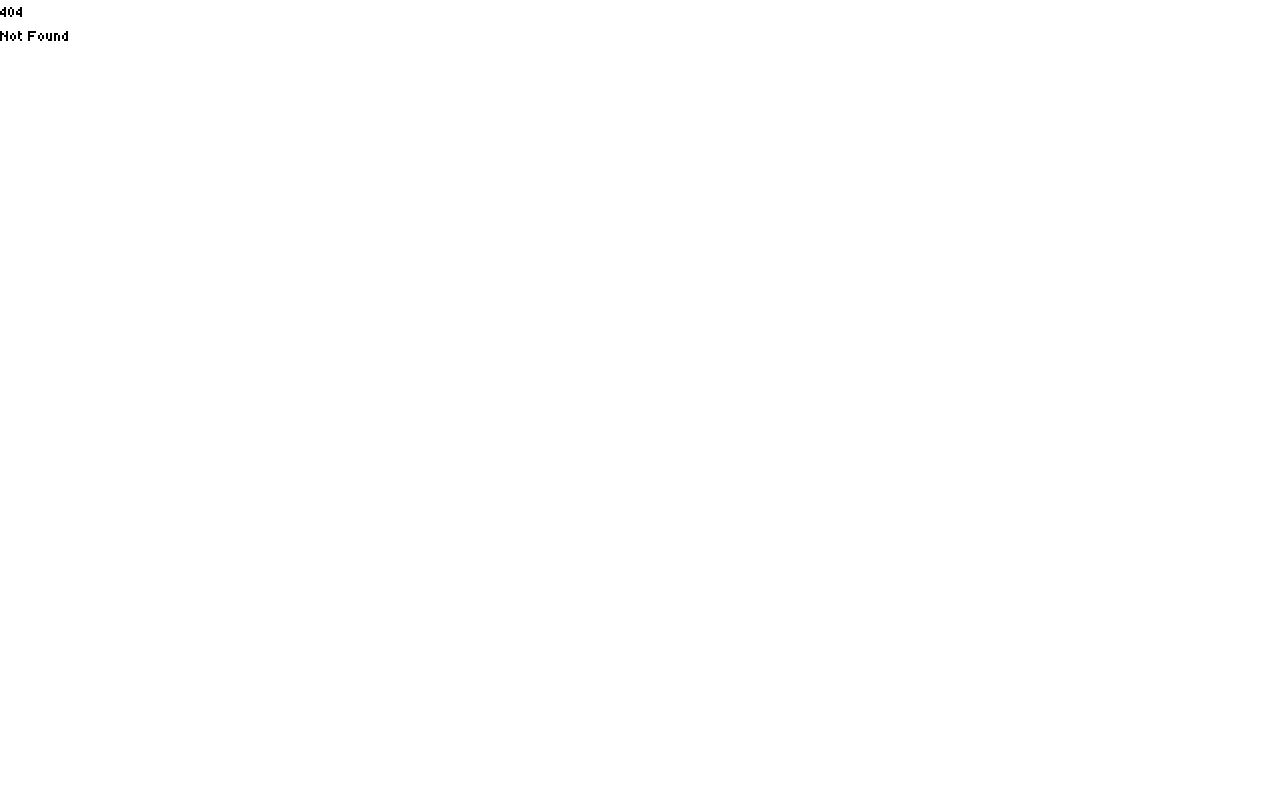
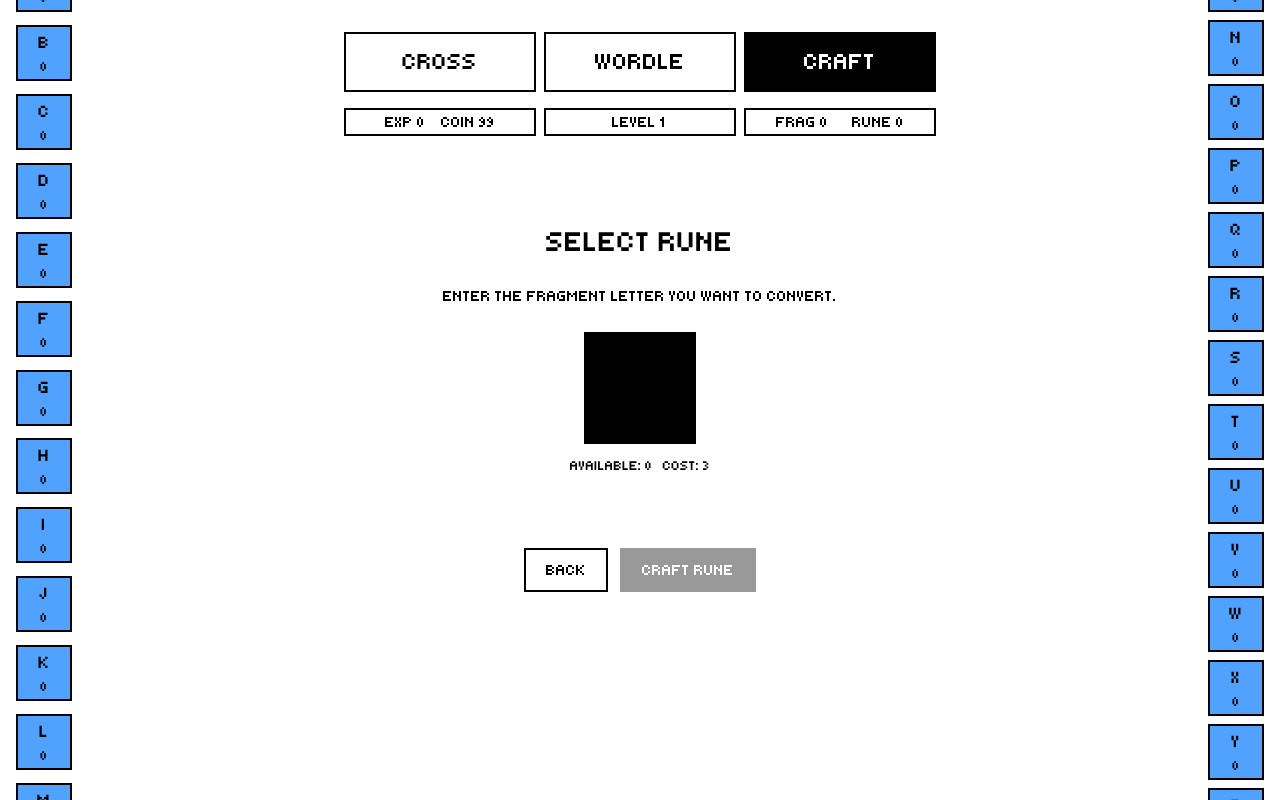
Before and after one commit to crosswordle-fun/svcw_2607, a SvelteKit app: page /game/craft/select in a window 1280 px wide. Before the commit this address had no page. Built offline with nearby package versions, Linux system fonts and the light colour scheme; no server answers; sample sign-in values are in the browser's storage.

Commit message:
feat: better craft view v1

```diff
--- a/src/lib/gameState.svelte.ts
+++ b/src/lib/gameState.svelte.ts
@@ -5,6 +5,12 @@ export interface LevelComplete {
 	word: string;
 	fragment: string;
 	experience: number;
+}
+
+export interface CraftComplete {
+	kind: 'select' | 'random';
+	rune: string;
+	recipe: string;
 }
 
 export type GameMode = 'cross' | 'wordle' | 'craft';
@@ -16,5 +22,6 @@ export const gameSession = $state({
 	displayedLevel: 1,
 	resourceMode: 'fragments' as ResourceMode,
 	gameMode: 'wordle' as GameMode,
-	levelComplete: null as LevelComplete | null
+	levelComplete: null as LevelComplete | null,
+	craftComplete: null as CraftComplete | null
 });
--- a/src/routes/game/craft/+page.svelte
+++ b/src/routes/game/craft/+page.svelte
@@ -1,12 +1,33 @@
 <script lang="ts">
 	import { onMount } from 'svelte';
-	import CraftModeView from '$lib/components/craft-mode-view.svelte';
+	import { goto } from '$app/navigation';
+	import { resolve } from '$app/paths';
 	import { gameSession } from '$lib/gameState.svelte';
 
-	onMount(() => (gameSession.gameMode = 'craft'));
+	onMount(() => {
+		gameSession.gameMode = 'craft';
+		gameSession.craftComplete = null;
+	});
 </script>
 
-<CraftModeView
-	gameState={gameSession.gameState}
-	onStateChange={(nextState) => (gameSession.gameState = nextState)}
-/>
+<div class="flex min-h-[60vh] items-center justify-center">
+	<div class="flex flex-col items-center gap-8 text-center uppercase">
+		<h1 class="text-4xl">CRAFT RUNES</h1>
+		<div class="flex gap-6">
+			<button
+				class="flex w-72 flex-col gap-3 border-2 border-black bg-white p-6 text-left hover:bg-black hover:text-white"
+				onclick={() => goto(resolve('/game/craft/select'))}
+			>
+				<span class="text-2xl">SELECT RUNE</span>
+				<span class="text-base">Spend 3 fragments of one letter to craft that rune.</span>
+			</button>
+			<button
+				class="flex w-72 flex-col gap-3 border-2 border-black bg-white p-6 text-left hover:bg-black hover:text-white"
+				onclick={() => goto(resolve('/game/craft/random'))}
+			>
+				<span class="text-2xl">RANDOM RUNE</span>
+				<span class="text-base">Spend 5 fragments to craft a random rune.</span>
+			</button>
+		</div>
+	</div>
+</div>
--- /dev/null
+++ b/src/routes/game/craft/random/+page.svelte
@@ -0,0 +1,71 @@
+<script lang="ts">
+	import { goto } from '$app/navigation';
+	import { resolve } from '$app/paths';
+	import { submitRandomRune } from '$lib/gameApi';
+	import { gameSession } from '$lib/gameState.svelte';
+	import WordleInput from '$lib/components/wordle-input.svelte';
+	import { onMount } from 'svelte';
+
+	let errorMessage = $state('');
+	let isSubmitting = $state(false);
+
+	onMount(() => (gameSession.gameMode = 'craft'));
+
+	function fragmentCost(word: string): Record<string, number> {
+		const cost: Record<string, number> = {};
+		for (const letter of word) cost[letter] = (cost[letter] ?? 0) + 1;
+		return cost;
+	}
+
+	async function craft(word: string) {
+		errorMessage = '';
+		if (new Set(word).size === 1) {
+			errorMessage = 'USE MIXED FRAGMENTS FOR A RANDOM RUNE';
+			return;
+		}
+
+		const required = fragmentCost(word);
+		const unavailable = Object.entries(required).find(
+			([letter, amount]) => gameSession.gameState.wordle.fragmentCounts[letter] < amount
+		);
+		if (unavailable) {
+			errorMessage = `NOT ENOUGH ${unavailable[0].toUpperCase()} FRAGMENTS`;
+			return;
+		}
+
+		isSubmitting = true;
+		try {
+			const previousRunes = { ...gameSession.gameState.wordle.runeCounts };
+			const nextState = await submitRandomRune(word);
+			const craftedRune = Object.keys(nextState.wordle.runeCounts).find(
+				(letter) => nextState.wordle.runeCounts[letter] > (previousRunes[letter] ?? 0)
+			);
+			gameSession.gameState = nextState;
+			gameSession.craftComplete = {
+				kind: 'random',
+				rune: craftedRune?.toUpperCase() ?? 'RUNE',
+				recipe: word.toUpperCase()
+			};
+			goto(resolve('/game/craft/result'));
+		} catch (error) {
+			errorMessage = 'UNABLE TO CRAFT RUNE';
+			console.error('Unable to craft random rune', error);
+		} finally {
+			isSubmitting = false;
+		}
+	}
+</script>
+
+<div class="flex min-h-[60vh] items-center justify-center">
+	<div class="flex flex-col items-center gap-6 text-center uppercase">
+		<h1 class="text-3xl">RANDOM RUNE</h1>
+		<p>Enter 5 fragments to use in the craft.</p>
+		<WordleInput onSubmit={craft} />
+		<p class="h-6 text-red-600" aria-live="assertive">
+			{isSubmitting ? 'CRAFTING...' : errorMessage}
+		</p>
+		<button class="border-2 border-black px-5 py-2" onclick={() => goto(resolve('/game/craft'))}
+			>BACK</button
+		>
+	</div>
+</div>
--- /dev/null
+++ b/src/routes/game/craft/result/+page.svelte
@@ -0,0 +1,42 @@
+<script lang="ts">
+	import { onMount } from 'svelte';
+	import { goto } from '$app/navigation';
+	import { resolve } from '$app/paths';
+	import Tile from '$lib/components/tile.svelte';
+	import { gameSession } from '$lib/gameState.svelte';
+
+	let result = $derived(gameSession.craftComplete);
+
+	onMount(() => {
+		gameSession.gameMode = 'craft';
+		if (!gameSession.craftComplete) {
+			goto(resolve('/game/craft'));
+			return;
+		}
+
+		function handleKeydown(event: KeyboardEvent) {
+			if (event.key === 'Enter') goto(resolve('/game/craft'));
+		}
+		window.addEventListener('keydown', handleKeydown);
+		return () => window.removeEventListener('keydown', handleKeydown);
+	});
+
+	function craftAgain() {
+		gameSession.craftComplete = null;
+		goto(resolve('/game/craft'));
+	}
+</script>
+
+{#if result}
+	<div class="flex min-h-[60vh] items-center justify-center">
+		<div class="flex flex-col items-center gap-6 text-center uppercase">
+			<h1 class="text-4xl">RUNE CRAFTED</h1>
+			<p>{result.kind === 'select' ? 'SELECTED RUNE' : 'RANDOM RUNE'}</p>
+			<Tile letter={result.rune} size="size-28 bg-purple-400" fontSize="text-6xl" />
+			<p>FRAGMENTS USED: {result.recipe}</p>
+			<button class="border-2 border-black bg-black px-6 py-3 text-white" onclick={craftAgain}>
+				CRAFT AGAIN
+			</button>
+		</div>
+	</div>
+{/if}
--- /dev/null
+++ b/src/routes/game/craft/select/+page.svelte
@@ -0,0 +1,89 @@
+<script lang="ts">
+	import { onMount } from 'svelte';
+	import { goto } from '$app/navigation';
+	import { resolve } from '$app/paths';
+	import { submitSelectedRune } from '$lib/gameApi';
+	import { gameSession } from '$lib/gameState.svelte';
+
+	let input: HTMLInputElement;
+	let letter = $state('');
+	let errorMessage = $state('');
+	let isSubmitting = $state(false);
+	let count = $derived(
+		letter ? (gameSession.gameState.wordle.fragmentCounts[letter.toLowerCase()] ?? 0) : 0
+	);
+	let canCraft = $derived(letter.length === 1 && count >= 3 && !isSubmitting);
+
+	onMount(() => {
+		gameSession.gameMode = 'craft';
+		input?.focus();
+	});
+
+	function handleInput(event: Event) {
+		letter = (event.currentTarget as HTMLInputElement).value
+			.replace(/[^a-zA-Z]/g, '')
+			.slice(-1)
+			.toUpperCase();
+		errorMessage = '';
+	}
+
+	async function craft() {
+		if (!letter) {
+			errorMessage = 'ENTER A LETTER';
+			return;
+		}
+		if (count < 3) {
+			errorMessage = 'YOU NEED 3 OF THAT FRAGMENT';
+			return;
+		}
+
+		isSubmitting = true;
+		errorMessage = '';
+		try {
+			const nextState = await submitSelectedRune(letter.toLowerCase());
+			gameSession.gameState = nextState;
+			gameSession.craftComplete = { kind: 'select', rune: letter, recipe: `3 ${letter}` };
+			goto(resolve('/game/craft/result'));
+		} catch (error) {
+			errorMessage = 'UNABLE TO CRAFT RUNE';
+			console.error('Unable to craft selected rune', error);
+		} finally {
+			isSubmitting = false;
+		}
+	}
+</script>
+
+<div class="flex min-h-[60vh] items-center justify-center">
+	<div class="flex flex-col items-center gap-6 text-center uppercase">
+		<h1 class="text-3xl">SELECT RUNE</h1>
+		<p>Enter the fragment letter you want to convert.</p>
+		<div class="flex flex-col items-center gap-3">
+			<input
+				bind:this={input}
+				value={letter}
+				type="text"
+				maxlength="1"
+				inputmode="text"
+				autocomplete="off"
+				aria-label="Fragment letter"
+				oninput={handleInput}
+				onkeydown={(event) => event.key === 'Enter' && (event.preventDefault(), craft())}
+				class="size-28 border-2 border-black bg-white text-center text-6xl uppercase caret-transparent outline-none focus:bg-black focus:text-white"
+			/>
+			<span class="text-sm">AVAILABLE: {count} &nbsp; COST: 3</span>
+		</div>
+		<p class="h-6 text-red-600" aria-live="assertive">{errorMessage}</p>
+		<div class="flex gap-3">
+			<button class="border-2 border-black px-5 py-2" onclick={() => goto(resolve('/game/craft'))}
+				>BACK</button
+			>
+			<button
+				class="border-2 border-black bg-black px-5 py-2 text-white disabled:opacity-40"
+				disabled={!canCraft}
+				onclick={craft}
+			>
+				{isSubmitting ? 'CRAFTING...' : 'CRAFT RUNE'}
+			</button>
+		</div>
+	</div>
+</div>
```
